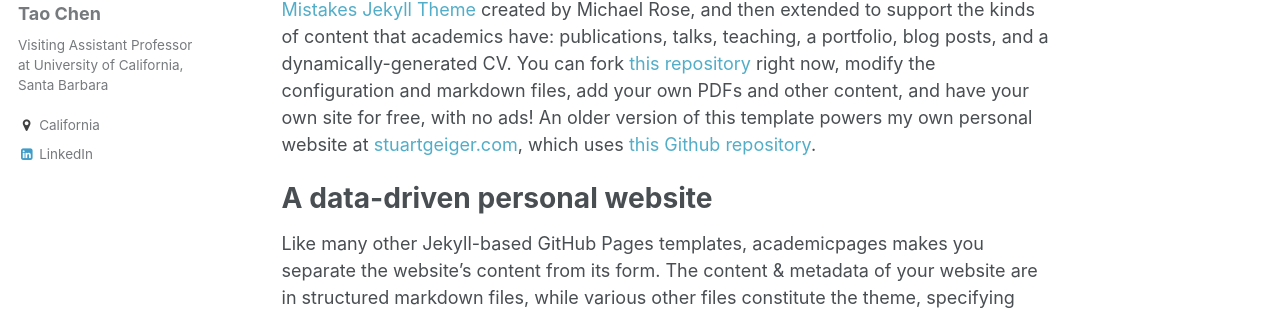
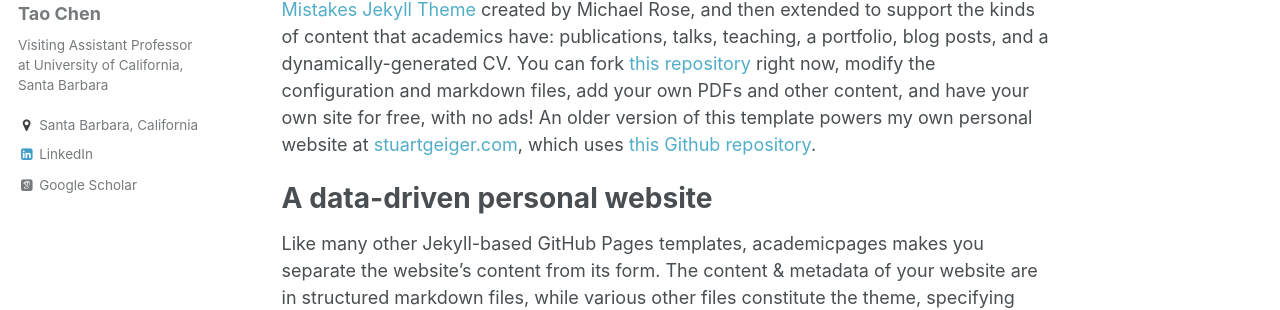
Before and after one commit to cherntodd/cherntodd.github.io, a Jekyll site: the page built from _pages/about.md, in a window 1280 px wide. Shown: the part 327-637 px from the top of the page. Built offline with Jekyll 4.4.1, drawn with Linux system fonts in a browser that asks for light colours; some web fonts are replaced.

Commit message:
Add google scholar

```diff
--- a/_config.yml
+++ b/_config.yml
@@ -81,9 +81,9 @@ author:
   name             : "Tao Chen"
   avatar           : "profile.png"
   bio              : "Visiting Assistant Professor at University of California, Santa Barbara"
-  location         : "California"
+  location         : "Santa Barbara, California"
   employer         :
-  googlescholar    :
+  googlescholar    : https://scholar.google.com/citations?user=K1hOJuEAAAAJ
   email            :
   uri              :
   bitbucket        :
```
